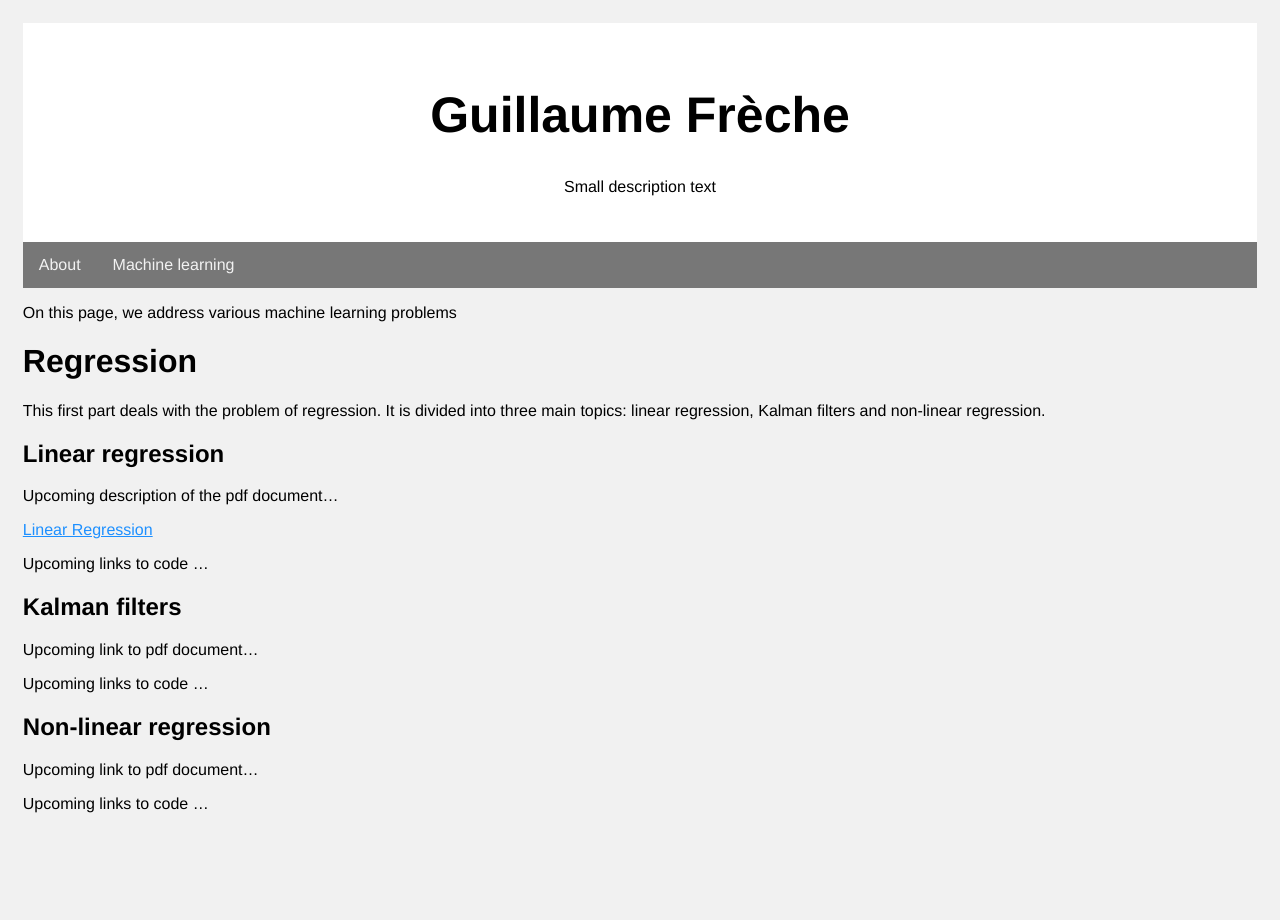
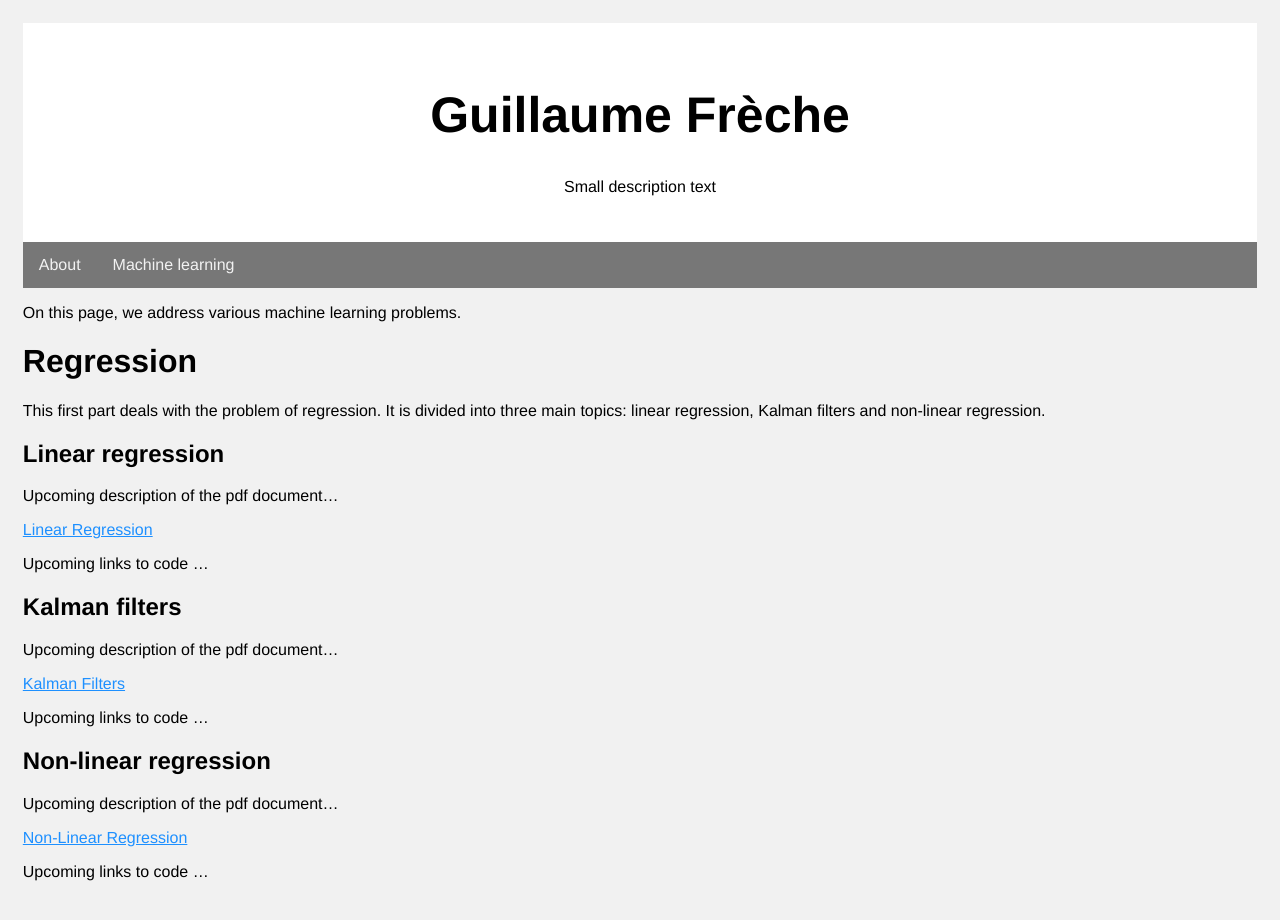
Before and after one commit to grfreche/grfreche.github.io, a Jekyll site: the page built from machine_learning.md, in a window 1280 px wide. Built offline with Jekyll 4.4.1, drawn with Linux system fonts in a browser that asks for light colours.

Commit message:
Update machine_learning.md

```diff
--- a/machine_learning.md
+++ b/machine_learning.md
@@ -4,7 +4,7 @@ title: Machine learning
 permalink: /machine_learning/
 ---
 
-On this page, we address various machine learning problems
+On this page, we address various machine learning problems.
 
 # Regression
 
@@ -21,13 +21,17 @@ Upcoming links to code ...
 
 ## Kalman filters
 
-Upcoming link to pdf document...
+Upcoming description of the pdf document...
+
+<a href="https://grfreche.github.io/pdfs/KalmanFilters.pdf" class="image fit">Kalman Filters</a>
 
 Upcoming links to code ...
 
 ## Non-linear regression
 
-Upcoming link to pdf document...
+Upcoming description of the pdf document...
+
+<a href="https://grfreche.github.io/pdfs/NonLinearRegression.pdf" class="image fit">Non-Linear Regression</a>
 
 Upcoming links to code ...
 
```
